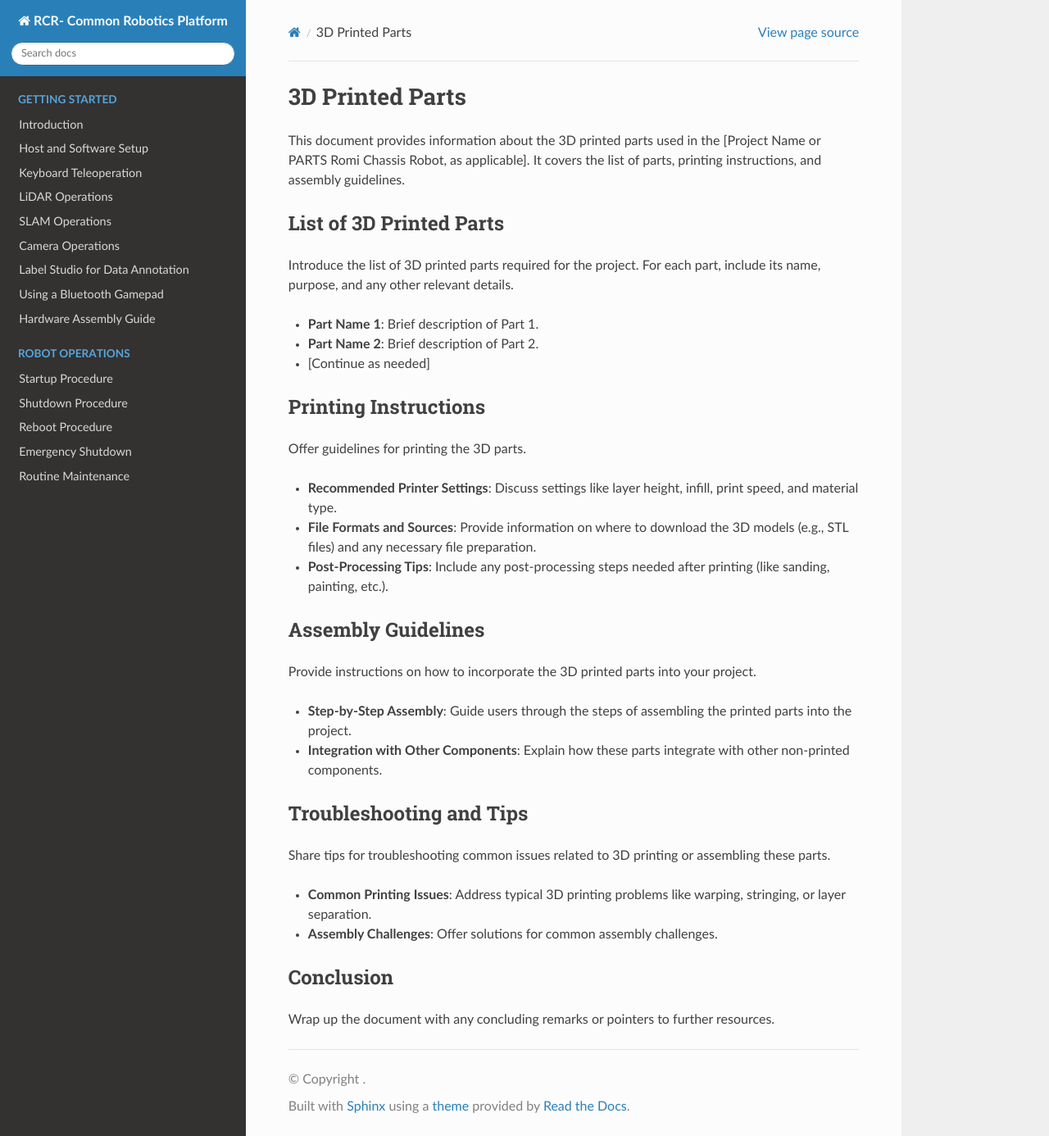
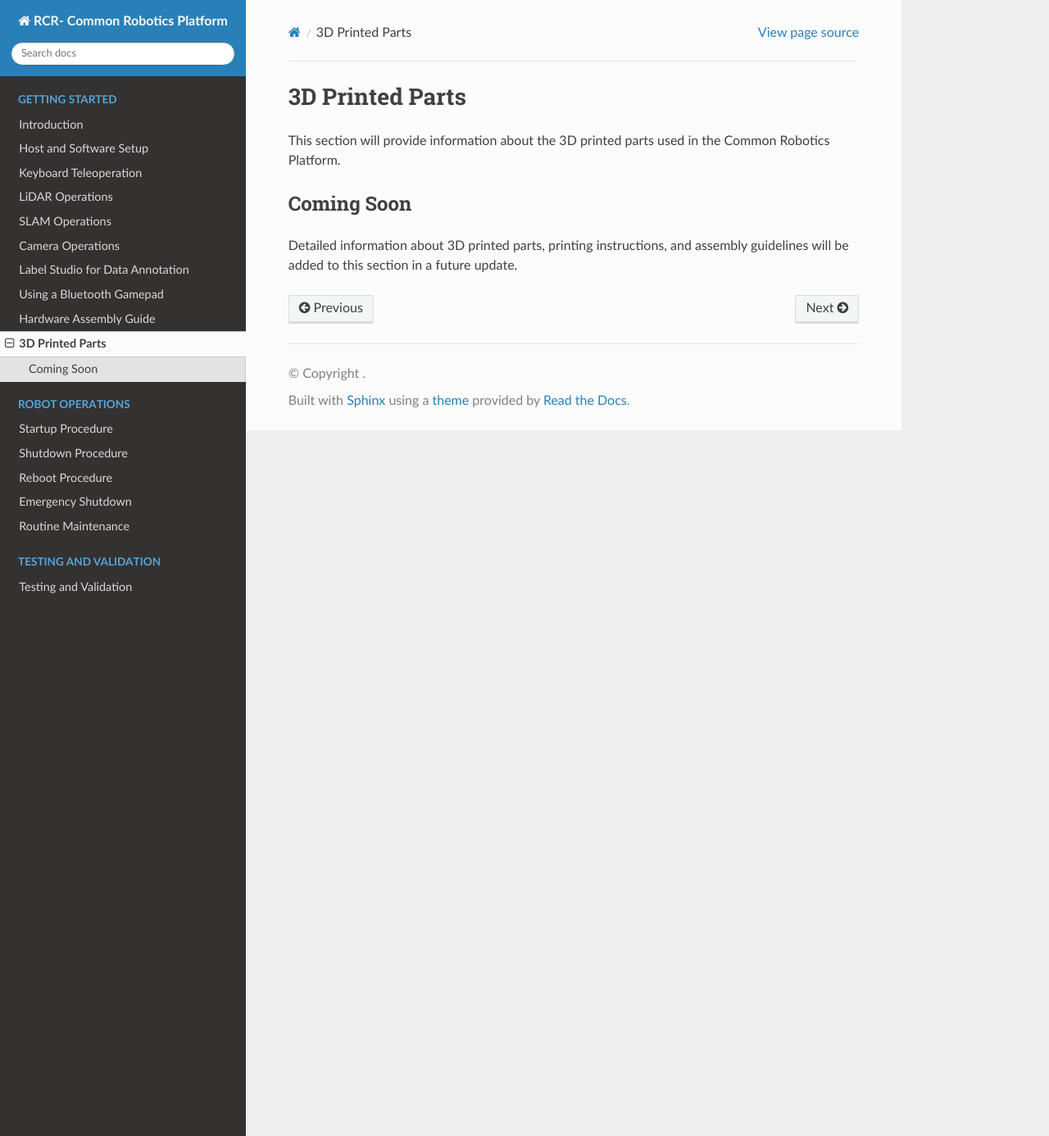
Before and after one commit to RoseCityRobotics/common_platform, a Sphinx documentation site: the page built from docs/source/3dprint.md, in a window 1280 px wide and 1386 px high. Shown: the whole window at 82% size. Built offline with Sphinx 7.4.7 and the Read the Docs theme 3.1.0, drawn with Linux system fonts in a browser that asks for light colours; pages that are not in the unit, such as notebooks, are missing from menus.

Commit message:
add some hidden files to nav

```diff
--- a/docs/source/3dprint.md
+++ b/docs/source/3dprint.md
@@ -1,37 +1,7 @@
 # 3D Printed Parts
 
-This document provides information about the 3D printed parts used in the [Project Name or PARTS Romi Chassis Robot, as applicable]. It covers the list of parts, printing instructions, and assembly guidelines.
+This section will provide information about the 3D printed parts used in the Common Robotics Platform.
 
-## List of 3D Printed Parts
+## Coming Soon
 
-Introduce the list of 3D printed parts required for the project. For each part, include its name, purpose, and any other relevant details.
-
-- **Part Name 1**: Brief description of Part 1.
-- **Part Name 2**: Brief description of Part 2.
-- [Continue as needed]
-
-## Printing Instructions
-
-Offer guidelines for printing the 3D parts.
-
-- **Recommended Printer Settings**: Discuss settings like layer height, infill, print speed, and material type.
-- **File Formats and Sources**: Provide information on where to download the 3D models (e.g., STL files) and any necessary file preparation.
-- **Post-Processing Tips**: Include any post-processing steps needed after printing (like sanding, painting, etc.).
-
-## Assembly Guidelines
-
-Provide instructions on how to incorporate the 3D printed parts into your project.
-
-- **Step-by-Step Assembly**: Guide users through the steps of assembling the printed parts into the project.
-- **Integration with Other Components**: Explain how these parts integrate with other non-printed components.
-
-## Troubleshooting and Tips
-
-Share tips for troubleshooting common issues related to 3D printing or assembling these parts.
-
-- **Common Printing Issues**: Address typical 3D printing problems like warping, stringing, or layer separation.
-- **Assembly Challenges**: Offer solutions for common assembly challenges.
-
-## Conclusion
-
-Wrap up the document with any concluding remarks or pointers to further resources.
+Detailed information about 3D printed parts, printing instructions, and assembly guidelines will be added to this section in a future update.
```
Also changed, not shown: docs/source/index.md (+11 -1 lines), docs/source/operations/index.md (+1 -0 lines), docs/source/setup/index.md (+9 -1 lines), docs/source/setup/teensy_programming.md (+4 -4 lines), docs/source/testing.md (+35 -36 lines).
